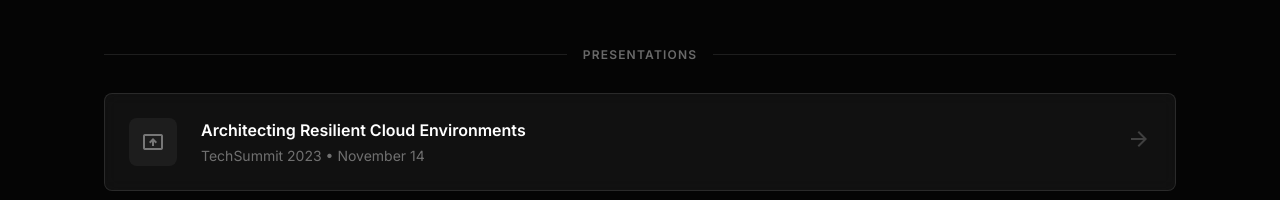
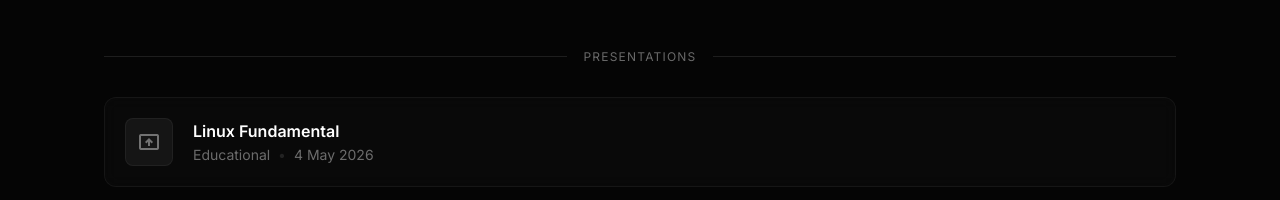
Before and after one commit to ajitirto/ajitirto.github.io, an Astro site: page / in a window 1280 px wide. Shown: the part 704-904 px from the top of the page. Built offline with nearby package versions, Linux system fonts and the light colour scheme; Astro itself is replaced by a stand-in of ours.

Commit message:
update presentation

```diff
--- a/src/components/PresentationList.astro
+++ b/src/components/PresentationList.astro
@@ -1,47 +1,70 @@
 ---
 const presentations = [
   {
-    title: "Architecting Resilient Cloud Environments",
-    event: "TechSummit 2023",
-    date: "November 14",
-    icon: "present_to_all"
+    title: "Linux Fundamental",
+    event: "Educational",
+    date: "4 May 2026",
+    icon: "present_to_all",
+    href: "http://ajitirto.github.io/linux-basic"
   },
   {
     title: "Micro-Frontends: Scalable Patterns",
     event: "JS Conf Asia",
     date: "August 22",
-    icon: "settings_input_component"
+    icon: "settings_input_component",
+    href: "#"
   },
   {
     title: "Zero-Trust Security in CI/CD Pipelines",
     event: "DevOps Days",
     date: "June 05",
-    icon: "terminal"
+    icon: "terminal",
+    href: "#"
   }
 ];
 ---
-<section class="mb-xl" >
+
+<section class="mb-xl">
+  <!-- Header with Lines -->
   <div class="flex items-center gap-4 mb-8">
     <div class="h-[1px] flex-grow bg-white/10"></div>
-    <h2 class="font-label-caps text-label-caps text-white/40 uppercase tracking-widest">Presentations</h2>
+    <h2 class="font-label-caps text-xs text-white/40 uppercase tracking-widest font-medium">Presentations</h2>
     <div class="h-[1px] flex-grow bg-white/10"></div>
   </div>
+
+  <!-- Cards Container -->
   <div class="flex flex-col gap-4">
     {presentations.map((p) => (
-      <div class="glass-card p-6 rounded-lg flex justify-between items-center group cursor-pointer">
-        <div class="flex items-center gap-6">
-          <div class="w-12 h-12 rounded-lg bg-white/5 flex items-center justify-center shrink-0">
-            <span class="material-symbols-outlined text-white/40 group-hover:text-white transition-colors">{p.icon}</span>
+      <a
+        href={p.href}
+        target="_blank"
+        rel="noopener noreferrer"
+        class="glass-card group relative flex items-center justify-between p-5 rounded-xl border border-white/5 bg-white/[0.02] transition-all duration-300 hover:bg-white/[0.06] hover:border-white/10 hover:-translate-y-1 no-underline"
+      >
+        <div class="flex items-center gap-5">
+          <!-- Icon Box -->
+          <div class="w-12 h-12 rounded-lg bg-white/5 flex items-center justify-center shrink-0 border border-white/5 group-hover:border-white/20 transition-colors">
+            <span class="material-symbols-outlined text-white/40 group-hover:text-white transition-colors">
+              {p.icon}
+            </span>
           </div>
+
+          <!-- Text Content -->
           <div>
-            <h4 class="font-body-lg font-semibold text-white mb-1">{p.title}</h4>
-            <p class="font-body-md text-white/40 text-sm">{p.event} • {p.date}</p>
+            <h4 class="text-base font-semibold text-white mb-0.5 group-hover:text-primary transition-colors">
+              {p.title}
+            </h4>
+            <p class="text-sm text-white/40 font-medium">
+              {p.event} <span class="mx-1 text-white/10">•</span> {p.date}
+            </p>
           </div>
         </div>
-        <div class="hidden sm:block">
-          <span class="material-symbols-outlined text-white/20 group-hover:text-white transition-colors">arrow_forward</span>
+
+        <!-- Arrow Icon -->
+        <div class="hidden sm:flex items-center justify-center w-8 h-8 rounded-full bg-white/5 opacity-0 group-hover:opacity-100 group-hover:bg-white/10 transition-all duration-300 translate-x-[-10px] group-hover:translate-x-0">
+          <span class="material-symbols-outlined text-white/60 text-sm">arrow_forward</span>
         </div>
-      </div>
+      </a>
     ))}
   </div>
 </section>
```
